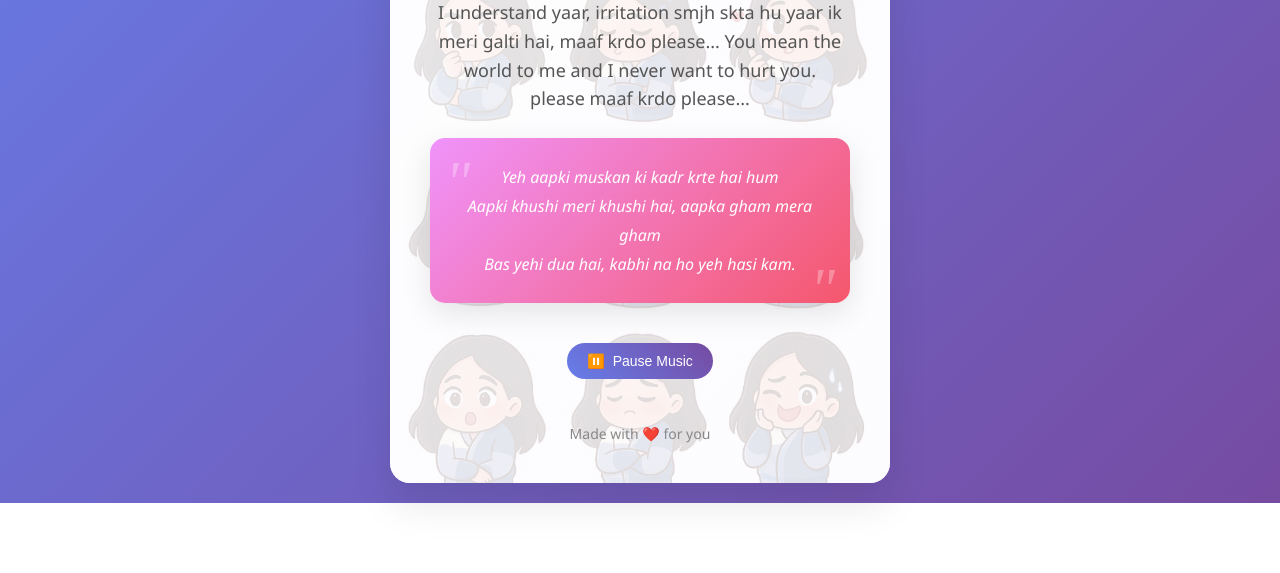
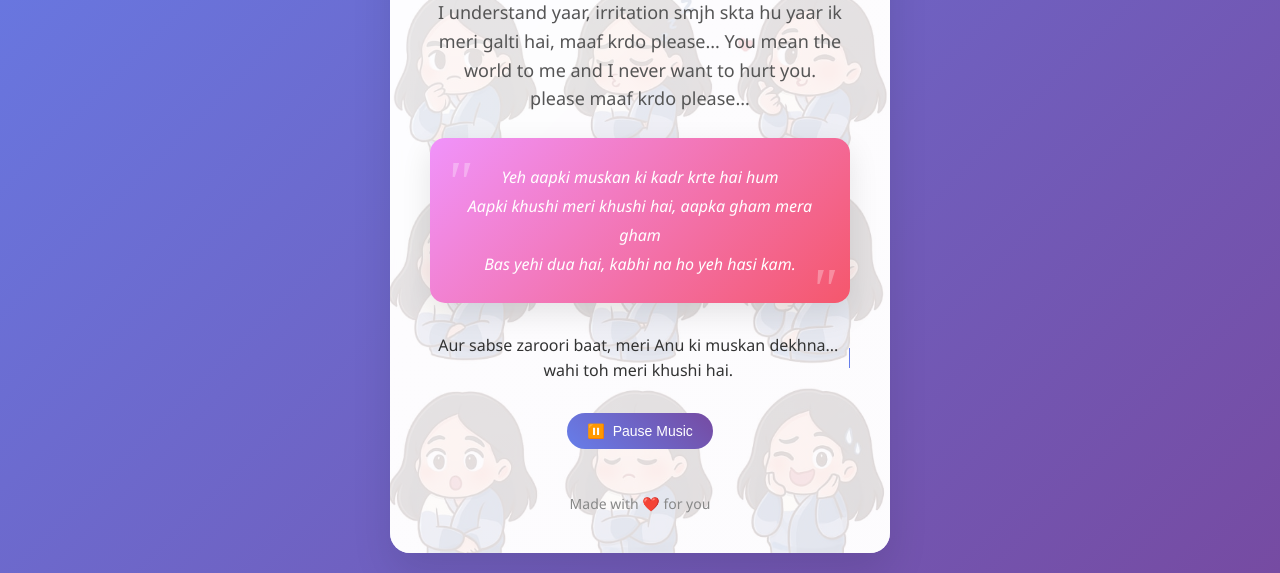
Before and after one commit to TMTanmay1/Madam, a plain HTML site: page index.html in a window 1280 px wide. Shown: the part 330-903 px from the top of the page. Before the commit the page ends 833 px from the top, so only its background shows below. Drawn offline with Linux system fonts and the light colour scheme.

Commit message:
Update index.html

```diff
--- a/index.html
+++ b/index.html
@@ -217,7 +217,7 @@
         }
 
         .typing-text {
-            margin: 25px 0;
+            margin: 10px 0;
             color: #333;
             font-size: 16px;
             line-height: 1.6;
@@ -294,9 +294,9 @@
             Bas yehi dua hai, kabhi na ho yeh hasi kam.
         </div>
 
-<!--         <div class="typing-text" id="typingText">
+        <div class="typing-text" id="typingText">
             <span id="typingContent"></span><span class="typing-cursor"></span>
-        </div> -->
+        </div>
 
         <div class="music-control">
             <button class="music-btn" onclick="toggleMusic()">
```
